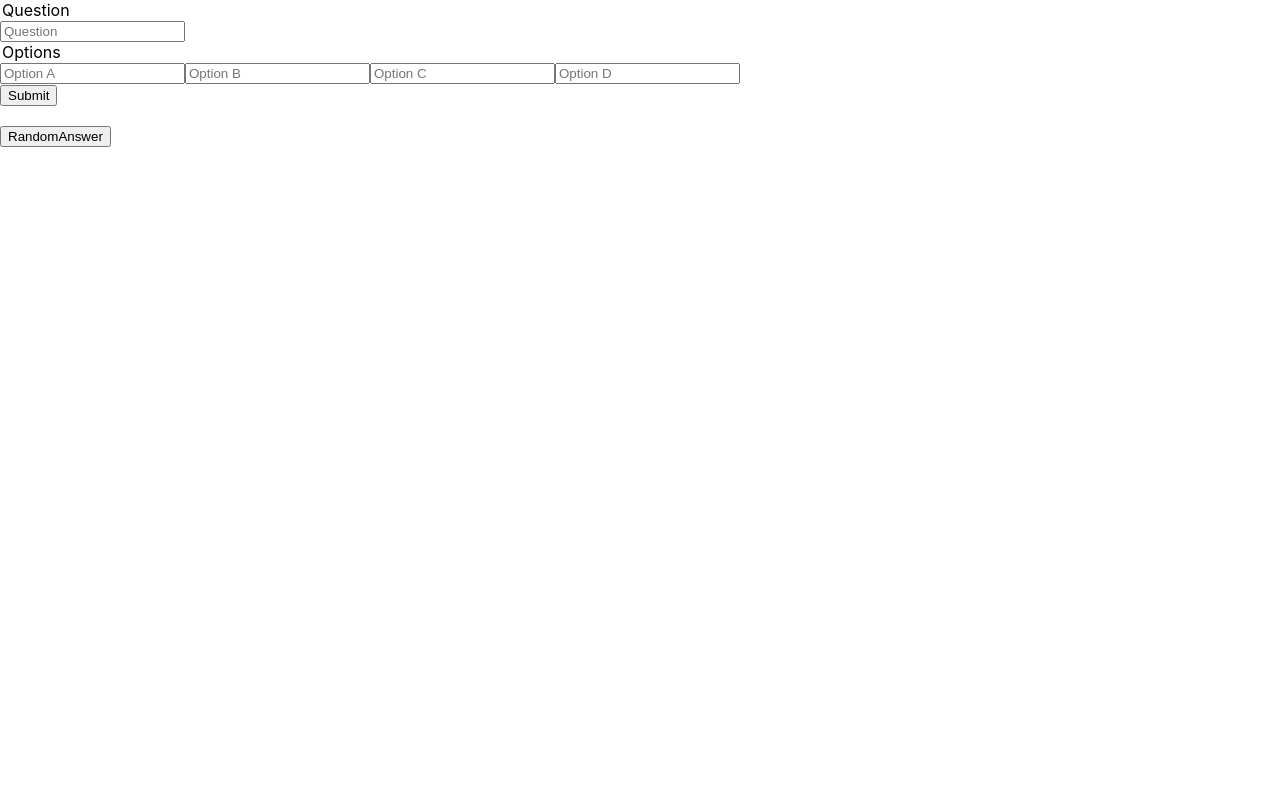
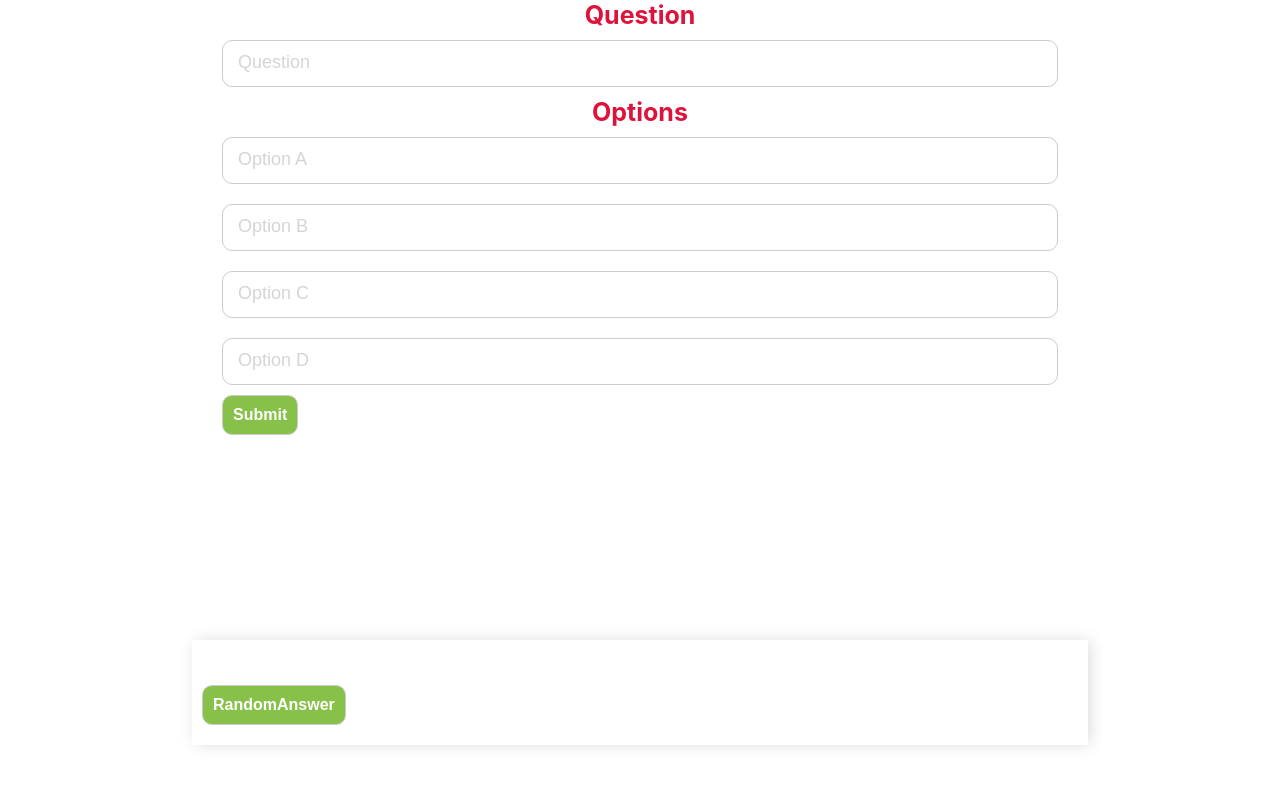
Before and after one commit to charles-ekube/choice-maker, a React (Create React App) app: page / in a window 1280 px wide. Shown: the top 786 px of the page. Built offline with nearby package versions, Linux system fonts and the light colour scheme.

Commit message:
Update App.css

```diff
--- a/src/App.css
+++ b/src/App.css
@@ -1,38 +1,80 @@
-/* .App {
-  text-align: center;
+*{
+    margin: 0;
+    padding:0;
+    box-sizing: border-box;
 }
 
-.App-logo {
-  height: 40vmin;
-  pointer-events: none;
+nav {
+    background-color: #000;
+    padding: 10px;
+    color: #fff;
+    text-align: center;
+    box-shadow: 3px 0 15px -1px rgba(0, 0, 0, 0.15);
 }
 
-@media (prefers-reduced-motion: no-preference) {
-  .App-logo {
-    animation: App-logo-spin infinite 20s linear;
-  }
+.homeSection {
+    height: 80vh;
+    display: flex;
+    justify-content: center;
+}
+.homeSection legend {
+    font-size: 25px;
+    font-weight: bold;
+    color: crimson;
+    display: flex;
+    justify-content: center;
+    align-items: center;
+}
+.homeSection input[type='text'] {
+    padding: 15px;
+    border-radius:10px;
+    width: 100%;
+    margin: 10px auto;
+    border: 1px solid #ccc;
+}
+::placeholder {
+    font-size: 18px;
+    opacity: 0.3;
+}
+.homeSection .buttons {
+    display: flex;
+    justify-content: space-between;
+}
+.btn  button{
+    padding: 10px;
+    /* width: 110px; */
+    text-align: center;
+    border: 1px solid #ccc;
+    border-radius: 10px;
+    font-size: 16px;
+    color:#fff;
+    background-color: #88c149;
+    font-weight: bold;
 }
 
-.App-header {
-  background-color: #282c34;
-  min-height: 100vh;
-  display: flex;
-  flex-direction: column;
-  align-items: center;
-  justify-content: center;
-  font-size: calc(10px + 2vmin);
-  color: white;
+.display-section {
+    width: 70%;
+    margin: auto;
+    box-shadow: 3px 0 15px -1px rgba(0, 0, 0, 0.15);
+    padding:10px;
+}
+.display-section h3 {
+	color: crimson;
+	padding: 10px;
+	margin: 5px;
+}
+.display-section p {
+	margin: 10px;
 }
 
-.App-link {
-  color: #61dafb;
+@media only screen and (max-width:500px) {
+    body {
+        padding:10px;
+    }
+    .display-section {
+        margin-top:50px;
+        width: 100%;
+
+    }
+
 }
-
-@keyframes App-logo-spin {
-  from {
-    transform: rotate(0deg);
-  }
-  to {
-    transform: rotate(360deg);
-  }
-} */
```
